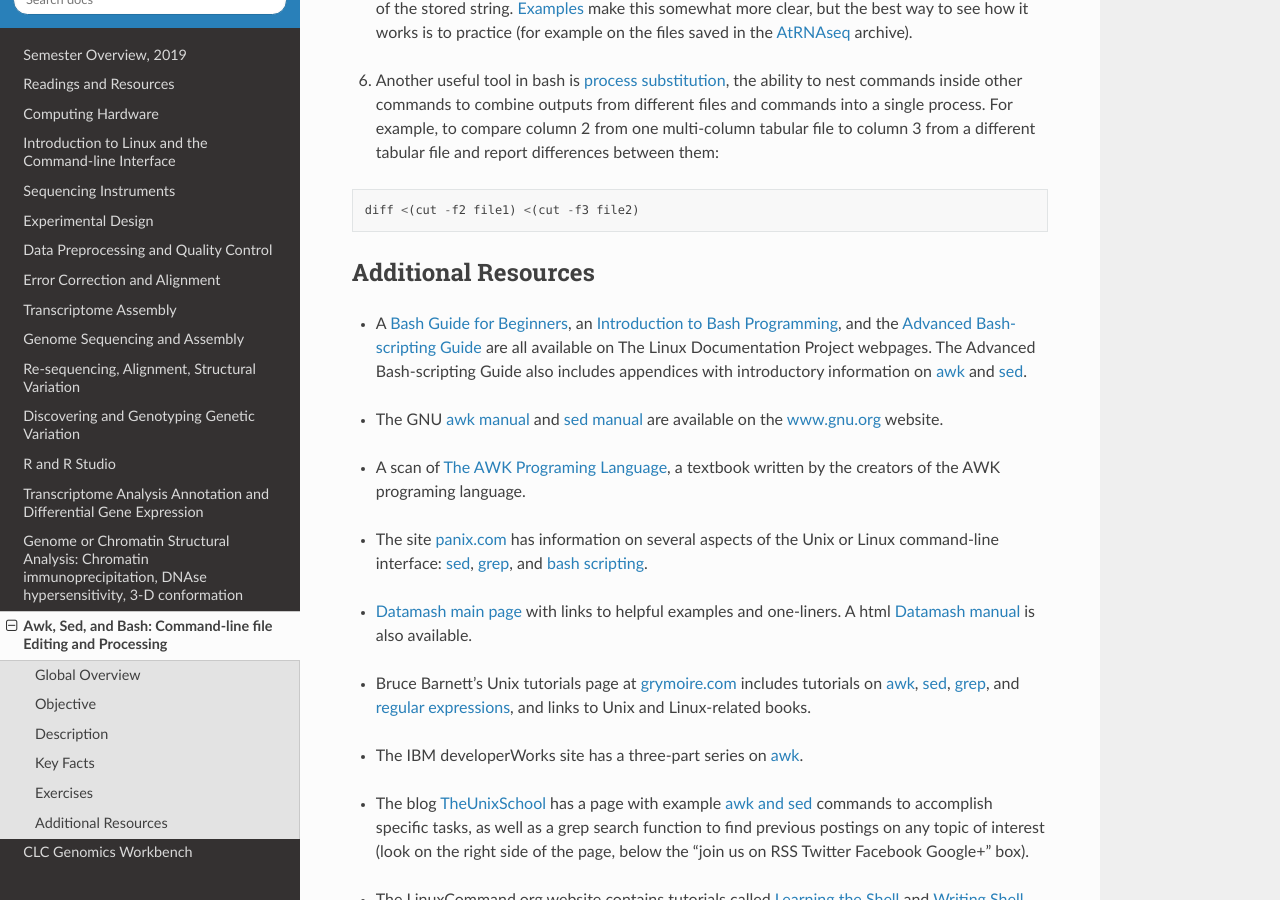
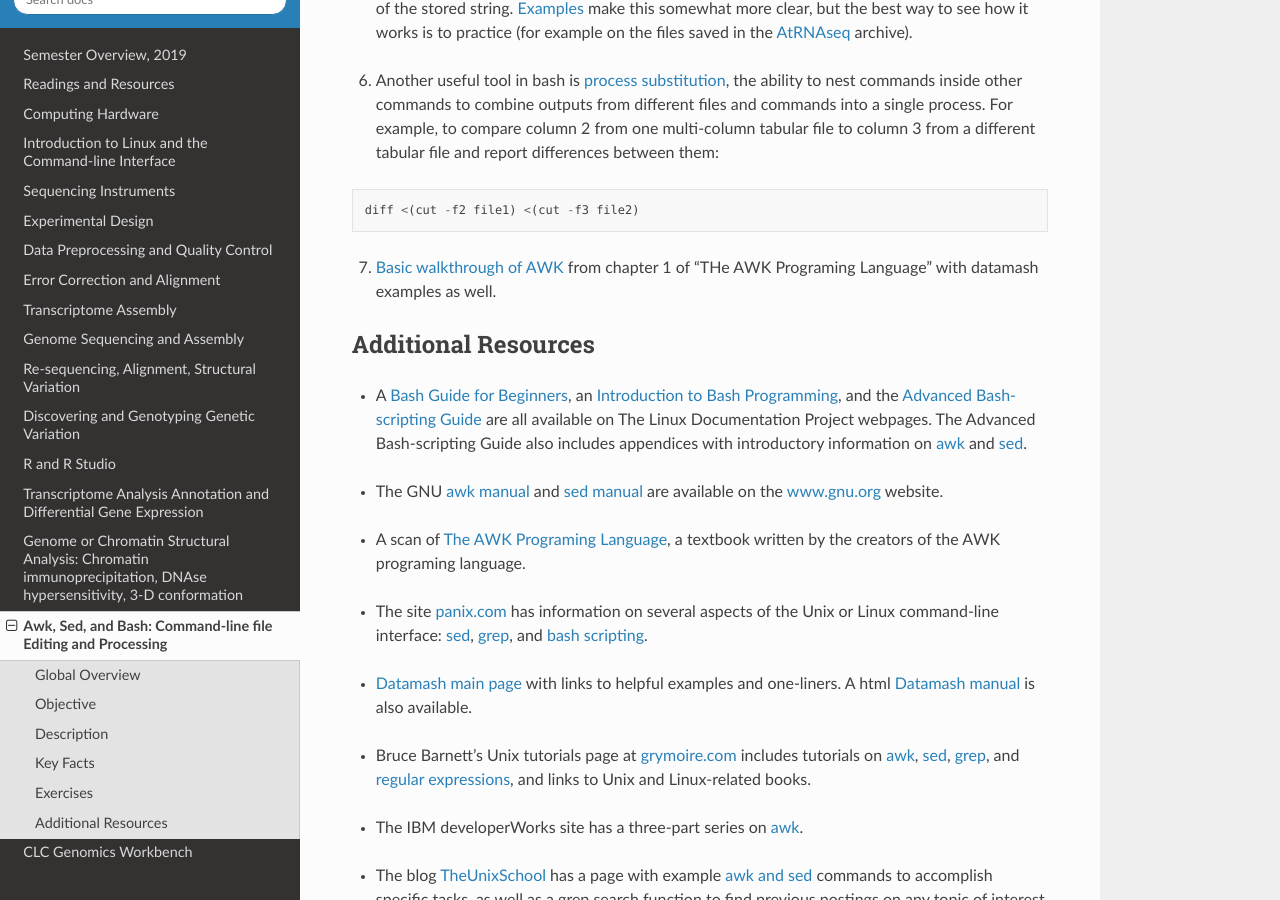
Before and after one commit to rwhetten/DeepSeqAnalysis, a Sphinx documentation site: the page built from docs/source/awk-sed-bash.rst, in a window 1280 px wide and 900 px high, scrolled down 2344 px. Built offline with Sphinx 7.4.7 and the Read the Docs theme 2.0.0, drawn with Linux system fonts in a browser that asks for light colours.

Commit message:
Update awk-sed-bash.rst

```diff
--- a/docs/source/awk-sed-bash.rst
+++ b/docs/source/awk-sed-bash.rst
@@ -74,6 +74,11 @@ Exercises
 	diff <(cut -f2 file1) <(cut -f3 file2)
 
 
+\
+
+7.	`Basic walkthrough of AWK <https://drive.google.com/open?id=1xuWyJCFegjVfxNw5iz9PvecVliDdqjOZ>`_ from chapter 1 of "THe AWK Programing Language" with datamash examples as well.
+
+
 
 Additional Resources
 ********************
```
